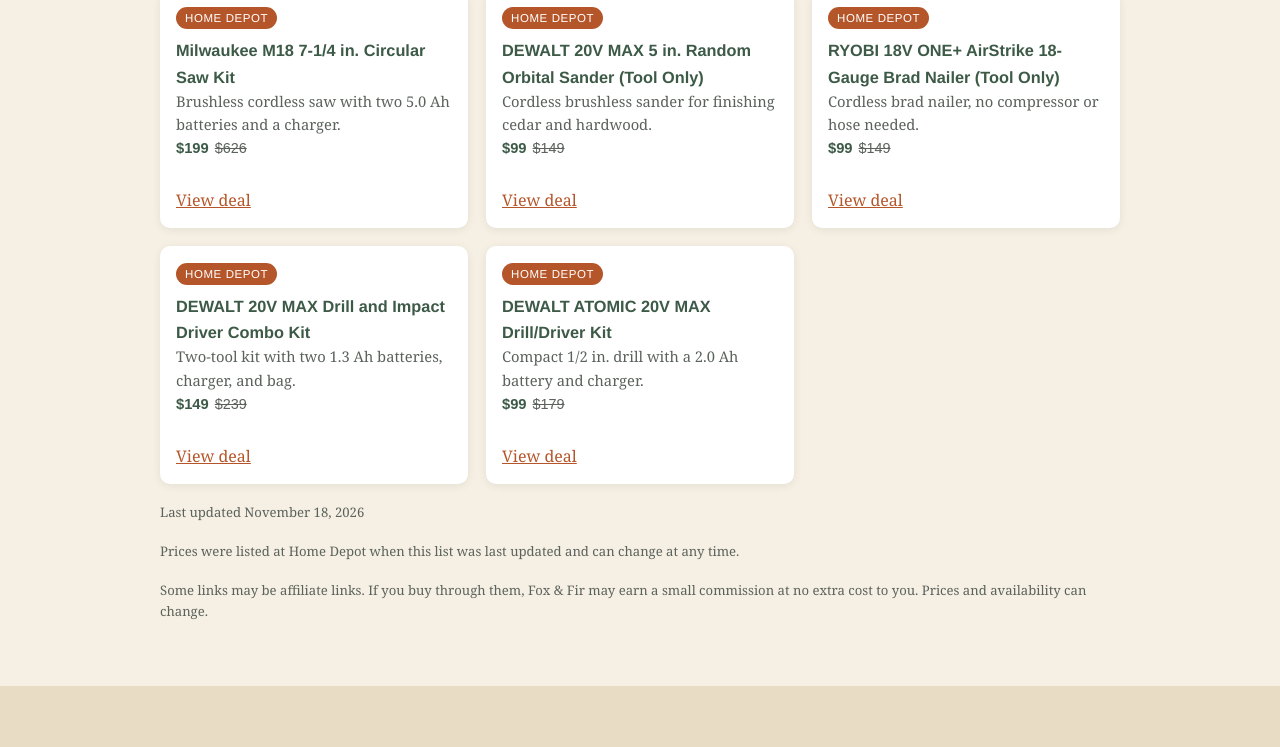
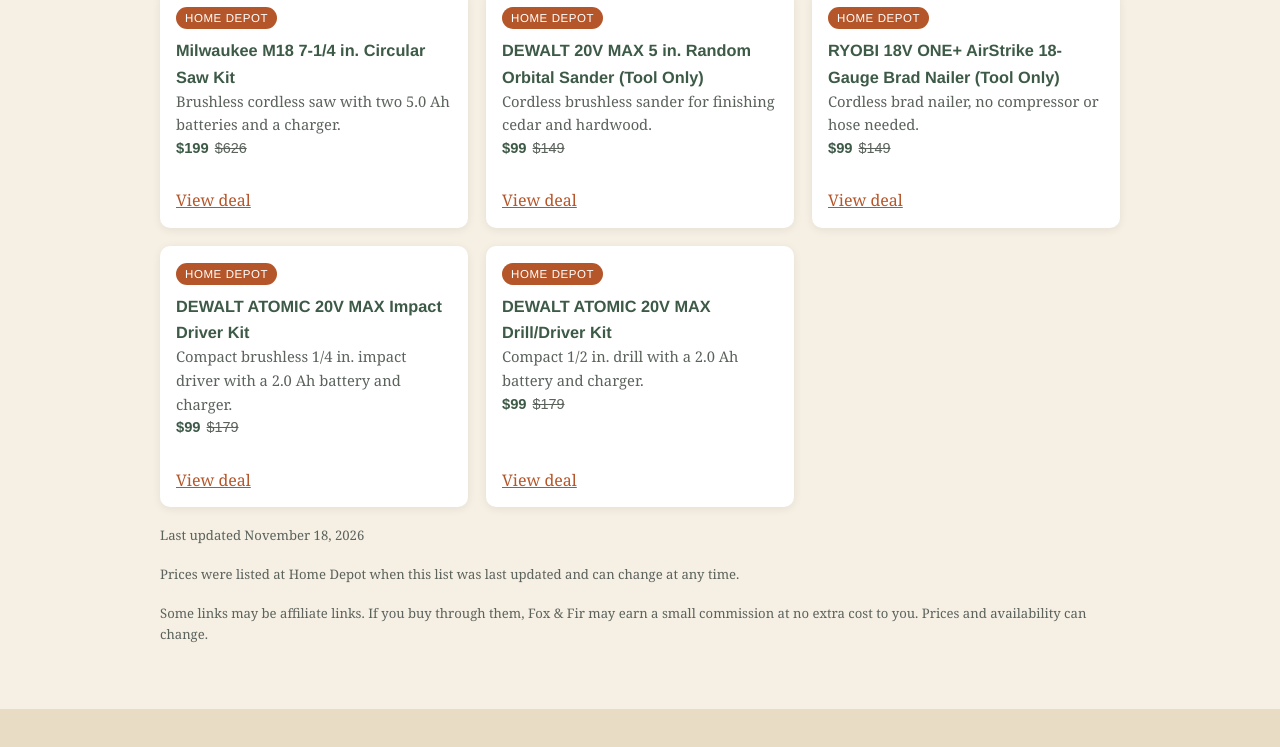
Before and after one commit to kdenny657/foxandfir, a plain HTML site: page index.html in a window 1280 px wide. Shown: the part 4234-4981 px from the top of the page. Drawn offline with Linux system fonts and the light colour scheme.

Commit message:
Fix deal entry, bypass cache for deals.json
Co-Authored-By: Claude Sonnet 5.5 <noreply@anthropic.com>
Claude-Session: https://claude.ai/code/session_01QjBWF1VhG457YubFbJTBds

```diff
--- a/deals.json
+++ b/deals.json
@@ -50,12 +50,12 @@
       "url": "https://www.homedepot.com/p/RYOBI-ONE-18V-18-Gauge-Cordless-AirStrike-Brad-Nailer-Tool-Only-P321/315855110"
     },
     {
-      "title": "DEWALT 20V MAX Drill and Impact Driver Combo Kit",
+      "title": "DEWALT ATOMIC 20V MAX Impact Driver Kit",
       "store": "Home Depot",
-      "price": "$149",
-      "was": "$239",
-      "note": "Two-tool kit with two 1.3 Ah batteries, charger, and bag.",
-      "url": "https://www.homedepot.com/p/DEWALT-20V-MAX-Cordless-Drill-Impact-2-Tool-Combo-Kit-with-2-20V-1-3Ah-Batteries-Charger-and-Bag-DCK240C2/204373168"
+      "price": "$99",
+      "was": "$179",
+      "note": "Compact brushless 1/4 in. impact driver with a 2.0 Ah battery and charger.",
+      "url": "https://www.homedepot.com/p/DEWALT-Atomic-20V-Max-Lithium-Ion-Brushless-Cordless-Compact-1-4-in-Impact-Driver-Kit-with-2-0Ah-Battery-and-Charger-DCF809D1/315994093"
     },
     {
       "title": "DEWALT ATOMIC 20V MAX Drill/Driver Kit",
--- a/index.html
+++ b/index.html
@@ -130,7 +130,7 @@ document.getElementById('yr').textContent=new Date().getFullYear();
 // ETSY_URL: set to your shop link when ready, e.g. 'https://www.etsy.com/shop/FoxAndFirWoodworks'
 var ETSY_URL='https://www.etsy.com/shop/FoxAndFirWoodworks';
 if(ETSY_URL){var e=document.getElementById('etsy');e.href=ETSY_URL;e.textContent='Visit our Etsy shop';e.target='_blank';e.rel='noopener'}
-fetch('deals.json').then(r=>r.json()).then(d=>{
+fetch('deals.json?t='+Date.now()).then(r=>r.json()).then(d=>{
   var g=document.getElementById('dealgrid');g.innerHTML='';
   if(!d.deals||!d.deals.length){g.innerHTML='<p class="note">New deals are posted weekly. Check back soon.</p>';return}
   d.deals.forEach(x=>{
```
